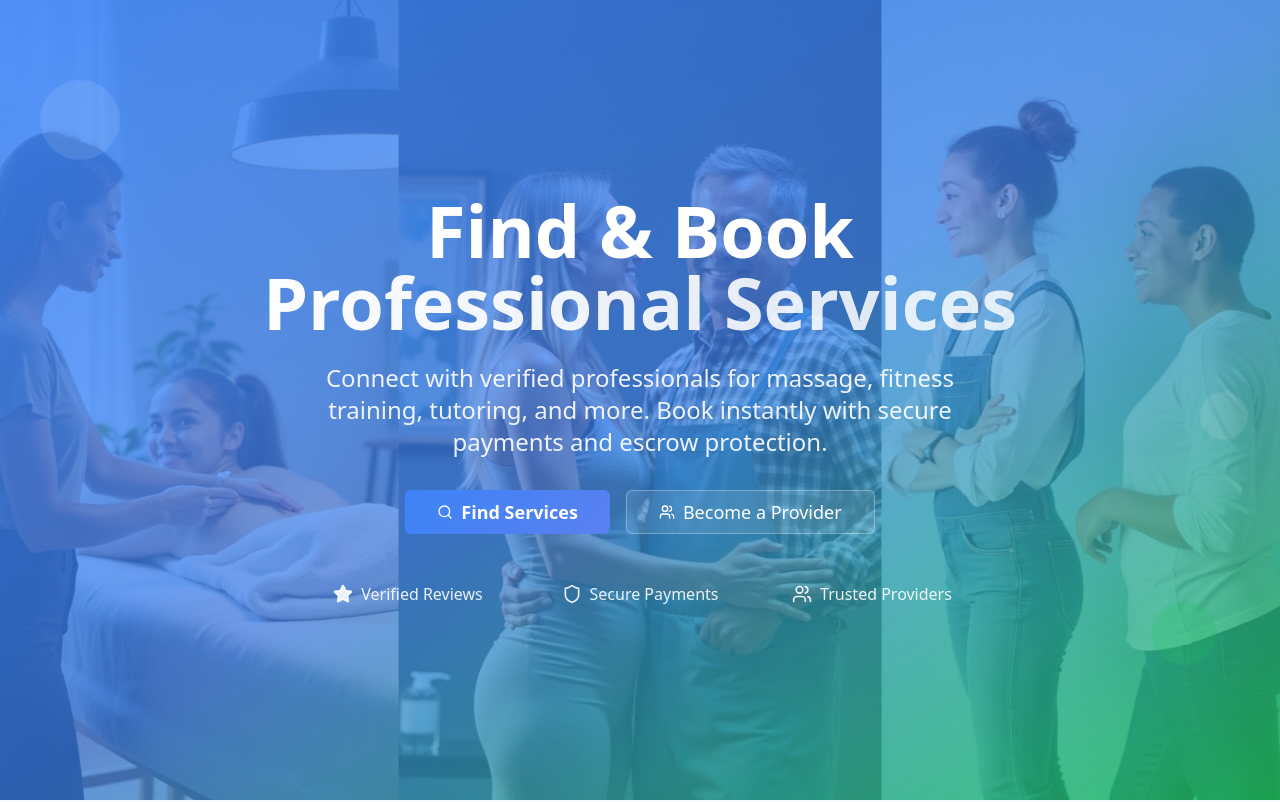
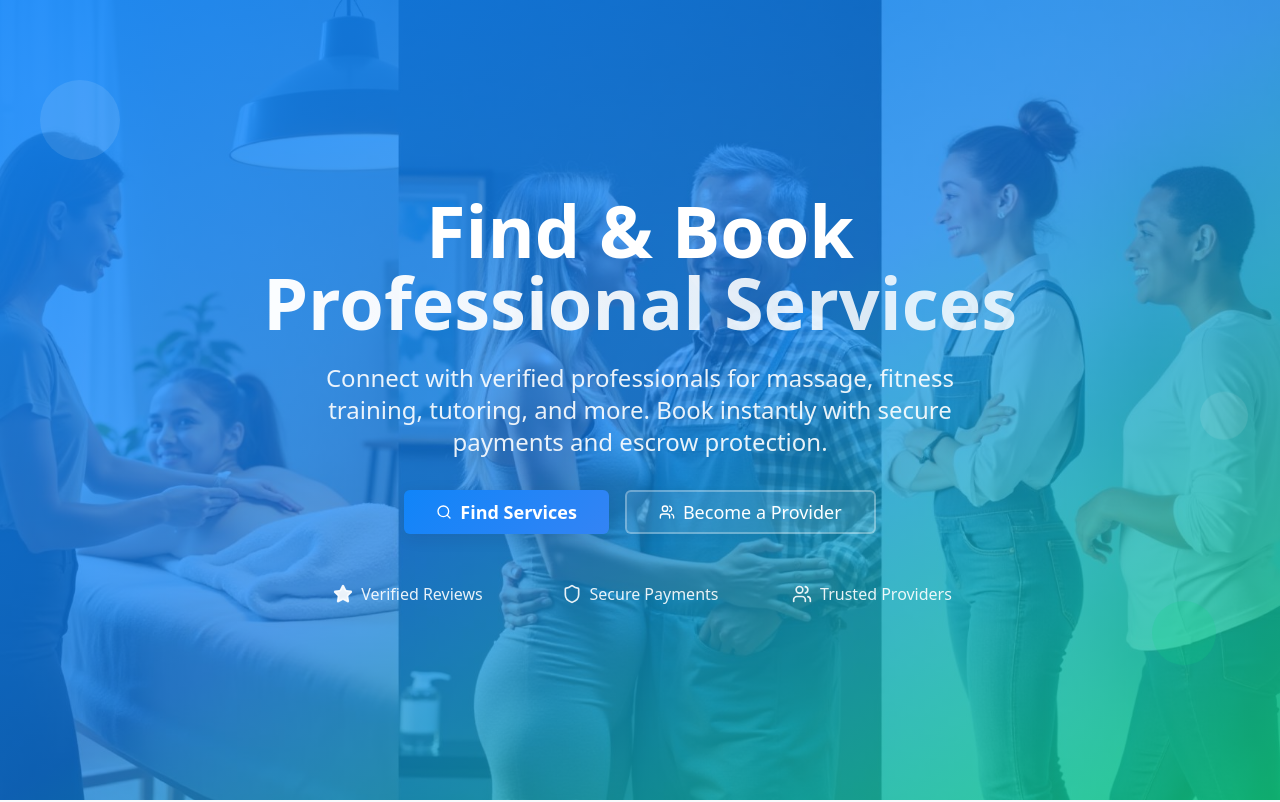
Before and after one commit to oss-hub-pro/reserve-and-rewards, a React (Vite) app: page / in a window 1280 px wide. Shown: the top 802 px of the page. Built offline with nearby package versions, Linux system fonts and the light colour scheme; the HTML template or start-up script is replaced by a standard one.

Commit message:
Refactor: Update design system

```diff
--- a/src/components/ui/button.tsx
+++ b/src/components/ui/button.tsx
@@ -5,19 +5,19 @@ import { cva, type VariantProps } from "class-variance-authority";
 import { cn } from "@/lib/utils";
 
 const buttonVariants = cva(
-  "inline-flex items-center justify-center gap-2 whitespace-nowrap rounded-md text-sm font-medium ring-offset-background transition-colors focus-visible:outline-none focus-visible:ring-2 focus-visible:ring-ring focus-visible:ring-offset-2 disabled:pointer-events-none disabled:opacity-50 [&_svg]:pointer-events-none [&_svg]:size-4 [&_svg]:shrink-0",
+  "inline-flex items-center justify-center gap-2 whitespace-nowrap rounded-md text-sm font-medium ring-offset-background focus-visible:outline-none focus-visible:ring-2 focus-visible:ring-ring focus-visible:ring-offset-2 disabled:pointer-events-none disabled:opacity-50 [&_svg]:pointer-events-none [&_svg]:size-4 [&_svg]:shrink-0",
   {
     variants: {
       variant: {
-        default: "bg-primary text-primary-foreground hover:bg-primary-hover transition-all duration-300",
-        destructive: "bg-destructive text-destructive-foreground hover:bg-destructive/90",
-        outline: "border border-input bg-background hover:bg-accent hover:text-accent-foreground",
-        secondary: "bg-secondary text-secondary-foreground hover:bg-secondary/80",
-        ghost: "hover:bg-accent hover:text-accent-foreground",
-        link: "text-primary underline-offset-4 hover:underline",
-        hero: "bg-gradient-primary text-white hover:shadow-glow hover:scale-105 transition-all duration-300 font-semibold",
-        success: "bg-success text-success-foreground hover:bg-success/90 transition-all duration-300",
-        premium: "bg-gradient-hero text-white hover:shadow-glow hover:scale-105 transition-all duration-300 font-semibold",
+        default: "bg-primary text-primary-foreground hover:bg-primary-hover shadow-soft hover:shadow-medium transition-all duration-300 hover:-translate-y-0.5",
+        destructive: "bg-destructive text-destructive-foreground hover:bg-destructive/90 shadow-soft hover:shadow-medium transition-all duration-300",
+        outline: "border-2 border-input bg-background hover:bg-accent hover:text-accent-foreground hover:border-accent shadow-soft transition-all duration-300",
+        secondary: "bg-secondary text-secondary-foreground hover:bg-secondary/80 shadow-soft hover:shadow-medium transition-all duration-300",
+        ghost: "hover:bg-accent hover:text-accent-foreground transition-all duration-300",
+        link: "text-primary underline-offset-4 hover:underline transition-all duration-200",
+        hero: "bg-gradient-primary text-white hover:shadow-glow hover:scale-[1.02] shadow-medium transition-all duration-300 font-semibold hover:-translate-y-0.5",
+        success: "bg-gradient-success text-success-foreground hover:shadow-glow-success hover:scale-[1.02] shadow-medium transition-all duration-300 font-medium hover:-translate-y-0.5",
+        premium: "bg-gradient-premium text-white hover:shadow-glow hover:scale-[1.02] shadow-large transition-all duration-300 font-bold hover:-translate-y-0.5 relative overflow-hidden before:absolute before:inset-0 before:bg-gradient-to-r before:from-transparent before:via-white/20 before:to-transparent before:translate-x-[-200%] hover:before:translate-x-[200%] before:transition-transform before:duration-700",
       },
       size: {
         default: "h-10 px-4 py-2",
--- a/src/index.css
+++ b/src/index.css
@@ -6,61 +6,70 @@
 
 @layer base {
   :root {
-    /* Core Brand Colors - Professional Blues & Greens */
+    /* Core Brand Colors - Vibrant Blue/Green Palette */
     --background: 0 0% 100%;
-    --foreground: 220 15% 15%;
+    --foreground: 220 20% 12%;
 
     --card: 0 0% 100%;
-    --card-foreground: 220 15% 15%;
+    --card-foreground: 220 20% 12%;
 
     --popover: 0 0% 100%;
-    --popover-foreground: 220 15% 15%;
+    --popover-foreground: 220 20% 12%;
 
-    /* Primary - Professional Blue */
-    --primary: 217 91% 60%;
+    /* Primary - Ocean Blue */
+    --primary: 210 95% 52%;
     --primary-foreground: 0 0% 100%;
-    --primary-hover: 217 91% 55%;
+    --primary-hover: 210 95% 45%;
+    --primary-glow: 210 95% 65%;
 
-    /* Secondary - Soft Gray */
-    --secondary: 210 40% 96%;
-    --secondary-foreground: 220 15% 15%;
+    /* Secondary - Sky Blue */
+    --secondary: 200 85% 92%;
+    --secondary-foreground: 210 95% 35%;
 
-    /* Success - Trust Green */
-    --success: 142 71% 45%;
+    /* Success - Emerald Green */
+    --success: 155 85% 45%;
     --success-foreground: 0 0% 100%;
+    --success-glow: 155 85% 60%;
 
-    /* Warning - Professional Orange */
-    --warning: 38 92% 50%;
+    /* Warning - Amber */
+    --warning: 38 95% 55%;
     --warning-foreground: 0 0% 100%;
 
+    /* Accent - Teal */
+    --accent: 180 75% 48%;
+    --accent-foreground: 0 0% 100%;
+
     --muted: 210 40% 96%;
-    --muted-foreground: 215 16% 47%;
+    --muted-foreground: 215 18% 50%;
 
-    --accent: 217 91% 95%;
-    --accent-foreground: 217 91% 60%;
-
-    --destructive: 0 84% 60%;
+    --destructive: 0 85% 60%;
     --destructive-foreground: 0 0% 100%;
 
-    --border: 220 13% 91%;
-    --input: 220 13% 91%;
-    --ring: 217 91% 60%;
+    --border: 220 15% 90%;
+    --input: 220 15% 90%;
+    --ring: 210 95% 52%;
 
-    /* Gradients */
-    --gradient-primary: linear-gradient(135deg, hsl(217 91% 60%), hsl(225 84% 65%));
-    --gradient-success: linear-gradient(135deg, hsl(142 71% 45%), hsl(158 64% 52%));
-    --gradient-hero: linear-gradient(135deg, hsl(217 91% 60%) 0%, hsl(225 84% 65%) 50%, hsl(142 71% 45%) 100%);
-    --gradient-card: linear-gradient(145deg, hsl(0 0% 100%) 0%, hsl(210 40% 98%) 100%);
+    /* Premium Gradients */
+    --gradient-primary: linear-gradient(135deg, hsl(210 95% 52%) 0%, hsl(215 90% 58%) 100%);
+    --gradient-success: linear-gradient(135deg, hsl(155 85% 45%) 0%, hsl(165 80% 52%) 100%);
+    --gradient-hero: linear-gradient(135deg, hsl(210 95% 52%) 0%, hsl(190 85% 50%) 50%, hsl(155 85% 45%) 100%);
+    --gradient-card: linear-gradient(145deg, hsl(0 0% 100%) 0%, hsl(210 50% 98%) 100%);
+    --gradient-premium: linear-gradient(135deg, hsl(210 95% 52%) 0%, hsl(280 70% 60%) 50%, hsl(155 85% 45%) 100%);
+    --gradient-overlay: linear-gradient(180deg, hsl(0 0% 0% / 0.4) 0%, hsl(0 0% 0% / 0.2) 100%);
 
-    /* Shadows */
-    --shadow-soft: 0 2px 8px hsl(220 15% 15% / 0.08);
-    --shadow-medium: 0 4px 16px hsl(220 15% 15% / 0.12);
-    --shadow-large: 0 8px 32px hsl(220 15% 15% / 0.16);
-    --shadow-glow: 0 0 32px hsl(217 91% 60% / 0.3);
+    /* Enhanced Shadows */
+    --shadow-soft: 0 2px 8px hsl(220 20% 12% / 0.06);
+    --shadow-medium: 0 4px 16px hsl(220 20% 12% / 0.10);
+    --shadow-large: 0 8px 32px hsl(220 20% 12% / 0.15);
+    --shadow-xl: 0 12px 48px hsl(220 20% 12% / 0.20);
+    --shadow-glow: 0 0 40px hsl(210 95% 65% / 0.35);
+    --shadow-glow-success: 0 0 40px hsl(155 85% 60% / 0.35);
+    --shadow-inner: inset 0 2px 8px hsl(220 20% 12% / 0.08);
 
-    /* Animations */
+    /* Smooth Animations */
     --transition-smooth: all 0.3s cubic-bezier(0.4, 0, 0.2, 1);
-    --transition-bounce: all 0.3s cubic-bezier(0.68, -0.55, 0.265, 1.55);
+    --transition-bounce: all 0.4s cubic-bezier(0.68, -0.55, 0.265, 1.55);
+    --transition-spring: all 0.5s cubic-bezier(0.34, 1.56, 0.64, 1);
 
     --radius: 0.5rem;
 
@@ -82,41 +91,58 @@
   }
 
   .dark {
-    --background: 222.2 84% 4.9%;
+    --background: 220 30% 8%;
     --foreground: 210 40% 98%;
 
-    --card: 222.2 84% 4.9%;
+    --card: 220 30% 10%;
     --card-foreground: 210 40% 98%;
 
-    --popover: 222.2 84% 4.9%;
+    --popover: 220 30% 10%;
     --popover-foreground: 210 40% 98%;
 
-    --primary: 210 40% 98%;
-    --primary-foreground: 222.2 47.4% 11.2%;
+    --primary: 210 95% 58%;
+    --primary-foreground: 0 0% 100%;
+    --primary-hover: 210 95% 50%;
+    --primary-glow: 210 95% 70%;
 
-    --secondary: 217.2 32.6% 17.5%;
+    --secondary: 220 30% 15%;
     --secondary-foreground: 210 40% 98%;
 
-    --muted: 217.2 32.6% 17.5%;
-    --muted-foreground: 215 20.2% 65.1%;
+    --success: 155 85% 50%;
+    --success-foreground: 0 0% 100%;
+    --success-glow: 155 85% 65%;
 
-    --accent: 217.2 32.6% 17.5%;
-    --accent-foreground: 210 40% 98%;
+    --accent: 180 75% 50%;
+    --accent-foreground: 0 0% 100%;
 
-    --destructive: 0 62.8% 30.6%;
+    --muted: 220 30% 15%;
+    --muted-foreground: 215 20% 65%;
+
+    --destructive: 0 85% 60%;
     --destructive-foreground: 210 40% 98%;
 
-    --border: 217.2 32.6% 17.5%;
-    --input: 217.2 32.6% 17.5%;
-    --ring: 212.7 26.8% 83.9%;
-    --sidebar-background: 240 5.9% 10%;
-    --sidebar-foreground: 240 4.8% 95.9%;
-    --sidebar-primary: 224.3 76.3% 48%;
+    --border: 220 30% 20%;
+    --input: 220 30% 20%;
+    --ring: 210 95% 58%;
+
+    --sidebar-background: 220 30% 10%;
+    --sidebar-foreground: 210 40% 98%;
+    --sidebar-primary: 210 95% 58%;
     --sidebar-primary-foreground: 0 0% 100%;
-    --sidebar-accent: 240 3.7% 15.9%;
-    --sidebar-accent-foreground: 240 4.8% 95.9%;
-    --sidebar-border: 240 3.7% 15.9%;
-    --sidebar-ring: 217.2 91.2% 59.8%;
+    --sidebar-accent: 220 30% 15%;
+    --sidebar-accent-foreground: 210 40% 98%;
+    --sidebar-border: 220 30% 20%;
+    --sidebar-ring: 210 95% 58%;
+
+    /* Dark mode gradients */
+    --gradient-primary: linear-gradient(135deg, hsl(210 95% 58%) 0%, hsl(215 90% 65%) 100%);
+    --gradient-success: linear-gradient(135deg, hsl(155 85% 50%) 0%, hsl(165 80% 58%) 100%);
+    --gradient-hero: linear-gradient(135deg, hsl(210 95% 58%) 0%, hsl(190 85% 55%) 50%, hsl(155 85% 50%) 100%);
+    --gradient-premium: linear-gradient(135deg, hsl(210 95% 58%) 0%, hsl(280 70% 65%) 50%, hsl(155 85% 50%) 100%);
+
+    /* Dark mode shadows */
+    --shadow-glow: 0 0 40px hsl(210 95% 70% / 0.40);
+    --shadow-glow-success: 0 0 40px hsl(155 85% 65% / 0.40);
   }
 }
 
```
